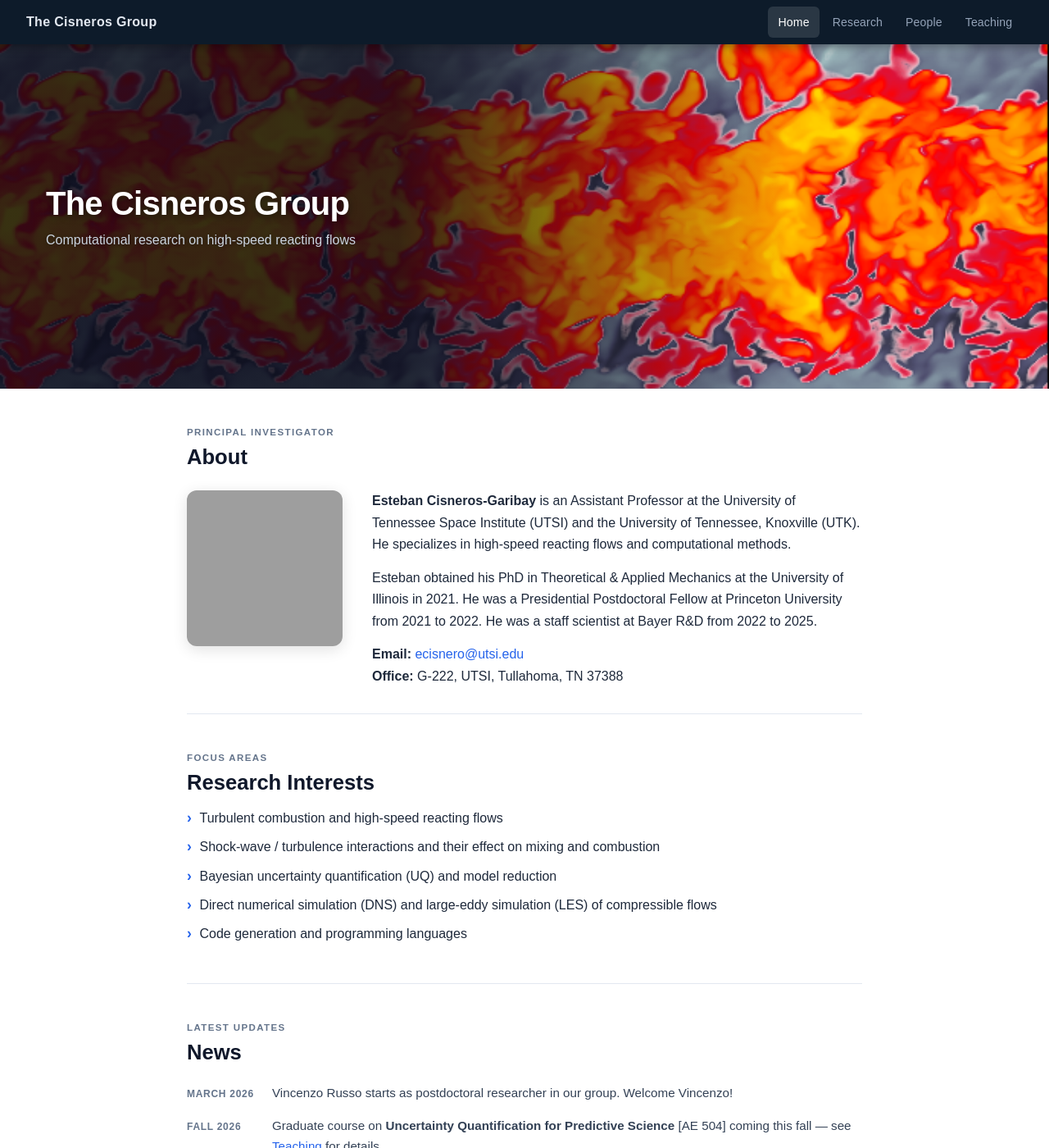
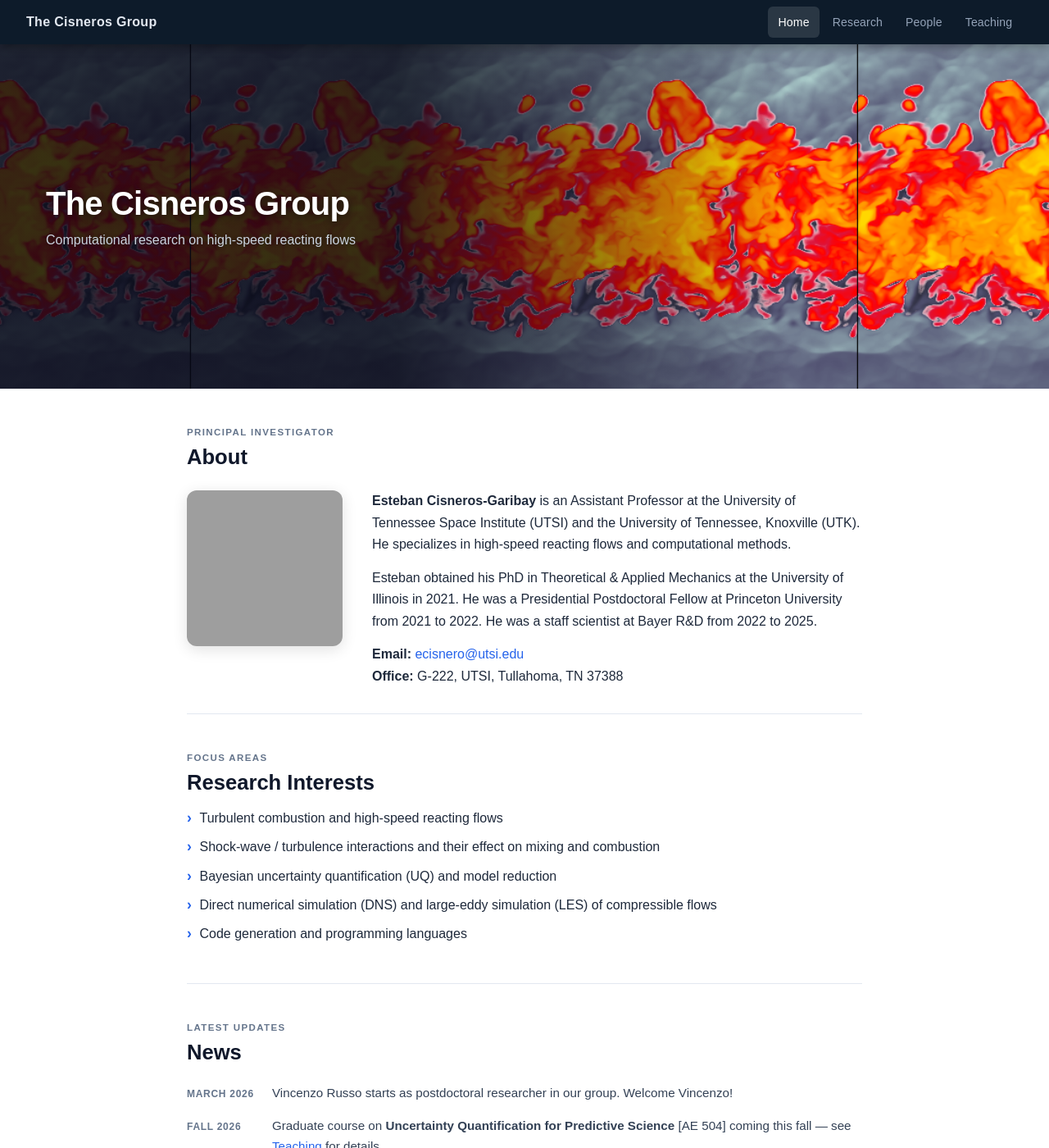
Before and after one commit to ecisneros8/ecisneros8.github.io, a Jekyll site: the page built from index.md, in a window 1280 px wide and 1400 px high. Shown: the whole window at 82% size. Built offline with Jekyll 4.4.1, drawn with Linux system fonts in a browser that asks for light colours; some web fonts are replaced; grey boxes are pictures that could not be loaded.

Commit message:
Scale image layout to fit new cover art

```diff
--- a/_layouts/default.html
+++ b/_layouts/default.html
@@ -28,7 +28,7 @@
   {% if page.hero %}
   <section class="hero-section" aria-label="Hero">
     {% if site.hero_image %}
-      <img src="{{ site.hero_image | relative_url }}" alt="{{ site.title }}" class="hero-image">
+      <div class="hero-image" role="img" aria-label="{{ site.title }}" style="background-image: url('{{ site.hero_image | relative_url }}');"></div>
     {% else %}
       <canvas id="hero-canvas" class="hero-canvas" aria-hidden="true"></canvas>
     {% endif %}
--- a/assets/css/custom.css
+++ b/assets/css/custom.css
@@ -105,7 +105,14 @@ li { margin-bottom: 0.3rem; }
   width: 100%;
   height: 100%;
   display: block;
-  object-fit: cover;  /* for .hero-image */
+}
+
+/* Show the cover art at its native aspect ratio (fit to banner height)
+   and tile it horizontally instead of zooming/cropping it. */
+.hero-image {
+  background-repeat: repeat-x;
+  background-size: auto 100%;
+  background-position: center;
 }
 
 .hero-overlay {
```
